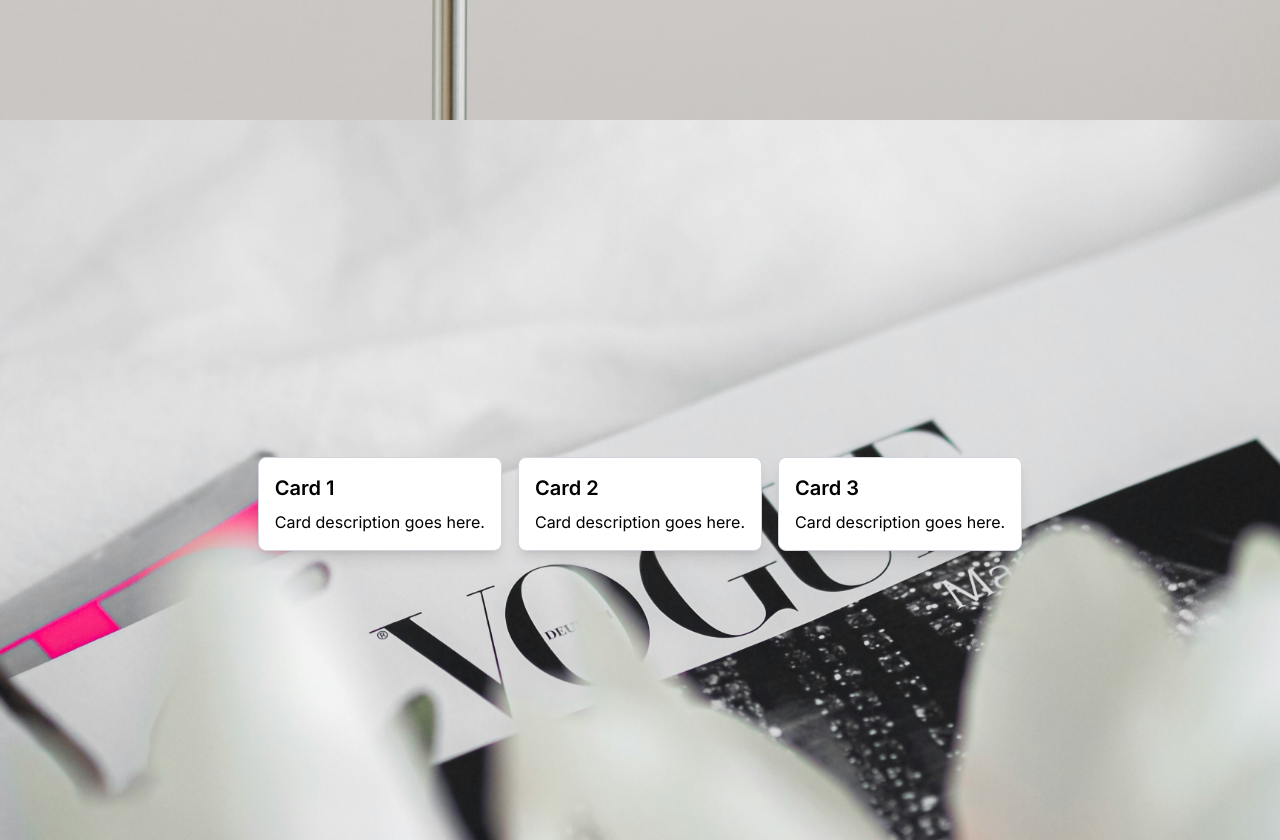
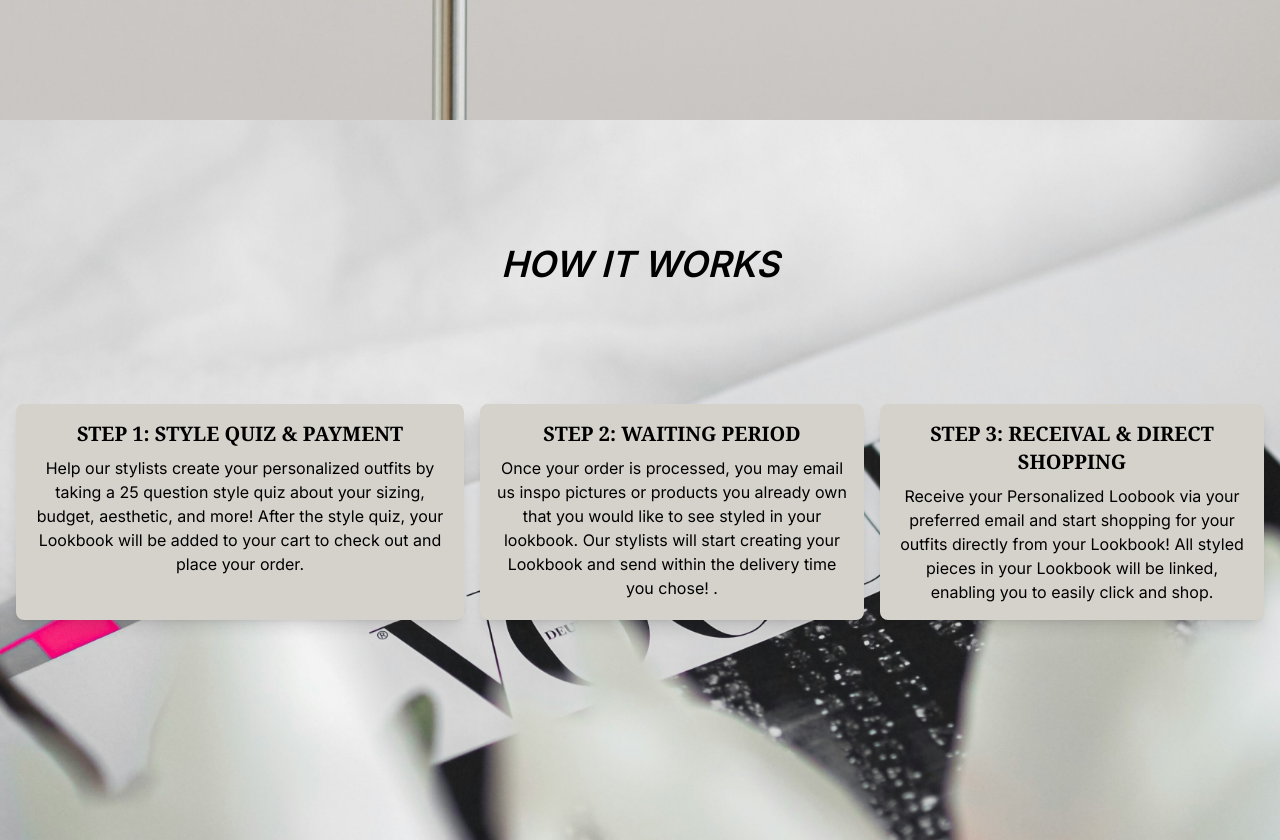
Before and after one commit to HikmaAnwar/boptii-fitss, a Next.js app: page / in a window 1280 px wide. Shown: the part 680-1520 px from the top of the page. Built offline with nearby package versions, Linux system fonts and the light colour scheme.

Commit message:
fix: adjusted some styles

```diff
--- a/src/app/home/page.js
+++ b/src/app/home/page.js
@@ -6,7 +6,7 @@ const Home = () => {
   return (
     <div className="bg-white">
       <div className="relative h-screen w-full">
-        <Image src="/assets/wardrobe.jpg" alt="wardrope img" layout="fill" objectFit="cover" className="w-full h-full" />
+        <Image src="/assets/wardrobe.jpg" alt="wardrobe img" layout="fill" objectFit="cover" className="w-full h-full" />
         <div className="absolute inset-0 flex flex-col items-center justify-center pt-28 text-center">
           <p className="text-black font-bold text-4xl font-serif mt-8 mb-6">VIRTUAL WARDROBE STYLING</p>
           <Link href="https://www.instagram.com/boptii/?hl=en" target="blank" className="text-black underline italic mt-4 my-4">By Hikma Anwar</Link>
@@ -19,20 +19,23 @@ const Home = () => {
       <div className="py-0 px-0">
         <div className="relative">
           <Image src="/assets/vogue.jpg" alt="vogue cover" layout="responsive" width={1500} height={2000} />
-          {/* Cards */}
-          <div className="absolute inset-0 flex justify-center items-center mt-12">
+          <div className="absolute inset-0 flex flex-col items-center justify-center mt-0 pb-24">
+            <p className="italic font-semibold font-sarif text-black text-4xl mb-16 pb-14">HOW IT WORKS</p>
             <div className="flex space-x-4">
-              <div className="bg-white border border-gray-300 p-4 rounded-lg shadow-lg max-w-sm flex-1">
-                <h3 className="text-xl font-semibold">Card 1</h3>
-                <p className="mt-2">Card description goes here.</p>
+              <div className="bg-colors-broken-white p-4 rounded-lg shadow-lg max-w-md  flex-1">
+                <h3 className="text-xl text-center text-black font-serif items-center font-semibold">STEP 1: STYLE QUIZ & PAYMENT</h3>
+                <p className="mt-2 text-center text-black font-san">Help our stylists create your personalized outfits by taking a 25 question style quiz about your sizing, budget, aesthetic, and more!
+                 After the style quiz, your Lookbook will be added to your cart to check out and place your order.</p>
               </div>
-              <div className="bg-white border border-gray-300 p-4 rounded-lg shadow-lg max-w-sm flex-1">
-                <h3 className="text-xl font-semibold">Card 2</h3>
-                <p className="mt-2">Card description goes here.</p>
+              <div className="bg-colors-broken-white  p-4 rounded-lg shadow-lg max-w-sm flex-1">
+                <h3 className="text-xl text-center text-black font-serif font-semibold">STEP 2: WAITING PERIOD</h3>
+                <p className="mt-2 text-center text-black font-san">Once your order is processed, you may email us inspo pictures or products you already own that you would like to see styled in your lookbook.
+                 Our stylists will start creating your Lookbook and send within the delivery time you chose! .</p>
               </div>
-              <div className="bg-white border border-gray-300 p-4 rounded-lg shadow-lg max-w-sm flex-1">
-                <h3 className="text-xl font-semibold">Card 3</h3>
-                <p className="mt-2">Card description goes here.</p>
+              <div className="bg-colors-broken-white p-4 rounded-lg shadow-lg max-w-sm flex-1">
+                <h3 className="text-xl font-semibold font-serif text-center text-black">STEP 3: RECEIVAL & DIRECT SHOPPING</h3>
+                <p className="mt-2 text-center text-black font-san">Receive your Personalized Loobook via your preferred email and start shopping for your outfits directly from your Lookbook!
+                 All styled pieces in your Lookbook will be linked, enabling you to easily click and shop.</p>
               </div>
             </div>
           </div>
--- a/src/components/nav/page.js
+++ b/src/components/nav/page.js
@@ -10,7 +10,7 @@ const NavBar = ({ cartItemCount }) => {
   const router = useRouter();
 
   return (
-    <nav className="fixed p-10 top-0 left-0 w-full z-10 bg-white bg-opacity-20 shadow-md transition-all duration-300">
+    <nav className="fixed p-10 top-0 left-0 w-full z-10 bg-white bg-opacity-50 shadow-md transition-all duration-300">
       <div className="flex justify-between items-center p-0.5 text-black mx-auto w-full h-20">
         <div className="text-gray-900 font-bold font-serif text-3xl">
           <Link href="/">BOPTII FITS</Link>
--- a/tailwind.config.js
+++ b/tailwind.config.js
@@ -13,6 +13,9 @@ module.exports = {
           "conic-gradient(from 180deg at 50% 50%, var(--tw-gradient-stops))",
       },
       colors: {
+        colors: {
+          'broken-white':'#d5d1cb ',  // Adjust the hex code as needed
+        },
         beige: {
           light: '#F5F5DC',
           DEFAULT: '#DCD5C7',
```
